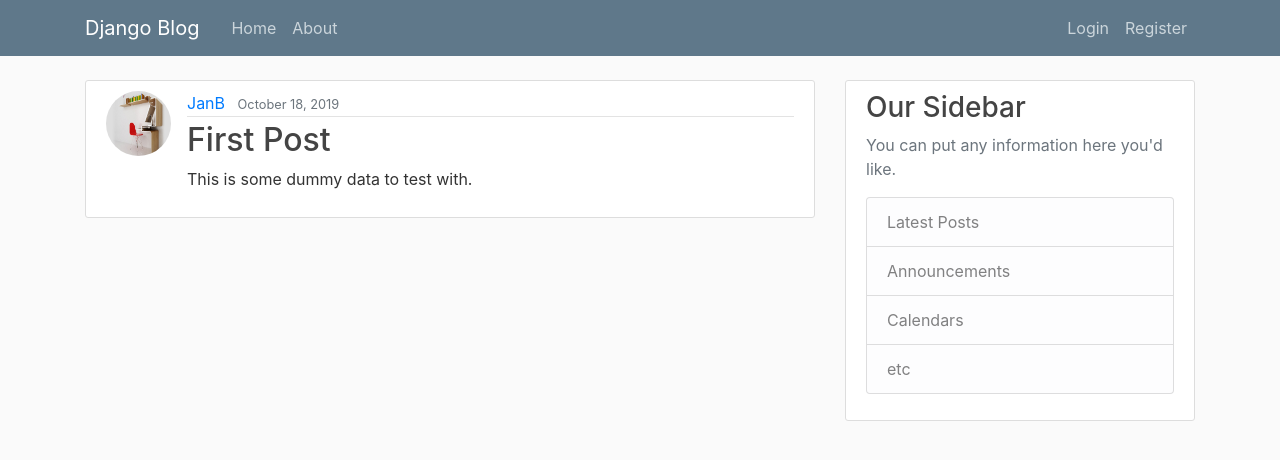
After one commit to JBert9000/django_blog, a Django app: page /post/1/ in a window 1280 px wide. The commit adds this page. Shown: the top 460 px of the page. Run offline with Django 3.2, Linux system fonts and the light colour scheme; data comes from the database, SQL or seed files in the repository; both versions use the stored data as it was after the commit; some libraries are stand-ins or nearby versions.

Commit message:
added ability for users to create, update, and delete posts.

```diff
--- a/blog/models.py
+++ b/blog/models.py
@@ -1,6 +1,7 @@
 from django.db import models
 from django.utils import timezone
 from django.contrib.auth.models import User
+from django.urls import reverse
 
 class Post(models.Model):
     title = models.CharField(max_length=100)
@@ -15,3 +16,6 @@
 
     def __str__(self):
         return self.title
+
+    # def get_absolute_url(self):
+    #     return reverse('post-detail', kwargs={'pk': self.pk})
--- a/blog/templates/blog/base.html
+++ b/blog/templates/blog/base.html
@@ -34,6 +34,7 @@
             <!-- Navbar Right Side -->
             <div class="navbar-nav">
               {% if user.is_authenticated %}
+              <a class="nav-item nav-link" href="{% url 'post-create' %}">New Post</a>
                 <a class="nav-item nav-link" href="{% url 'logout' %}">Logout</a>
                 <a class="nav-item nav-link" href="{% url 'profile' %}">Profile</a>
               {% else %}
--- a/blog/templates/blog/home.html
+++ b/blog/templates/blog/home.html
@@ -10,7 +10,7 @@
             <a class="mr-2" href="#">{{ post.author }}</a>
             <small class="text-muted">{{ post.date_posted|date:"F d, Y" }}</small>
           </div>
-          <h2><a class="article-title" href="#">{{ post.title }}</a></h2>
+          <h2><a class="article-title" href="{% url 'post-detail' post.id %}">{{ post.title }}</a></h2>
           <p class="article-content">{{ post.content }}</p>
         </div>
     </article>
--- /dev/null
+++ b/blog/templates/blog/post_detail.html
@@ -0,0 +1,22 @@
+{% extends 'blog/base.html' %}
+{% block content %}
+
+  <article class="media content-section">
+    <img class="rounded-circle article-img" src="{{ object.author.profile.image.url }}">
+      <div class="media-body">
+        <div class="article-metadata">
+          <a class="mr-2" href="#">{{ object.author }}</a>
+          <small class="text-muted">{{ object.date_posted|date:"F d, Y" }}</small>
+          {% if object.author == user %}
+            <div class="">
+              <a class="btn btn-secondary btn-sm mt-1 mb-1" href="{% url 'post-update' object.id %}">Update</a>
+              <a class="btn btn-danger btn-sm mt-1 mb-1" href="{% url 'post-delete' object.id %}">Delete</a>
+            </div>
+          {% endif %}
+        </div>
+        <h2 class="article-title">{{ object.title }}</h2>
+        <p class="article-content">{{ object.content }}</p>
+      </div>
+  </article>
+
+{% endblock content%}
--- a/blog/urls.py
+++ b/blog/urls.py
@@ -1,7 +1,19 @@
 from django.urls import path
+from .views import (
+    PostListView,
+    PostDetailView,
+    PostCreateView,
+    PostUpdateView,
+    PostDeleteView
+)
 from . import views
 
 urlpatterns = [
-    path('', views.home, name='blog-home'),
+    # path('', HomeView.as_view(), name='blog-home'),
+    path('', PostListView.as_view(), name='blog-home'),
+    path('post/<int:pk>/', PostDetailView.as_view(), name='post-detail'),
+    path('post/new/', PostCreateView.as_view(), name='post-create'),
+    path('post/<int:pk>/update', PostUpdateView.as_view(), name='post-update'),
+    path('post/<int:pk>/delete', PostDeleteView.as_view(), name='post-delete'),
     path('about/', views.about, name='blog-about'),
 ]
--- a/blog/views.py
+++ b/blog/views.py
@@ -1,6 +1,18 @@
 from django.shortcuts import render
+from django.contrib.auth.mixins import LoginRequiredMixin, UserPassesTestMixin
 from .models import Post
+from django.views.generic import (
+    ListView,
+    DetailView,
+    CreateView,
+    UpdateView,
+    DeleteView
+    )
 
+# class HomeView(TemplateView):
+#     template_name = "blog/home.html"
+#
+#     Post.objects.all()
 
 def home(request):
     context = {
@@ -8,6 +20,51 @@
     }
     return render(request, 'blog/home.html', context)
 
+class PostListView(ListView):
+    model = Post
+    template_name = 'blog/home.html' # <app>/<model>_<viewtype>.html
+    context_object_name = 'posts'
+    ordering = ['-date_posted']
+
+class PostDetailView(DetailView):
+    model = Post
+
+class PostCreateView(LoginRequiredMixin, CreateView):
+    model = Post
+    fields = ['title', 'content']
+    success_url = '/'
+
+    def form_valid(self, form):
+        form.instance.author = self.request.user
+        return super().form_valid(form)
+
+
+class PostUpdateView(LoginRequiredMixin, UserPassesTestMixin, UpdateView):
+    model = Post
+    fields = ['title', 'content']
+    success_url = '/'
+
+    def form_valid(self, form):
+        form.instance.author = self.request.user
+        return super().form_valid(form)
+
+    def test_func(self):
+        post = self.get_object()
+        if self.request.user == post.author:
+            return True
+        else:
+            return False
+
+class PostDeleteView(LoginRequiredMixin, UserPassesTestMixin, DeleteView):
+    model = Post
+    success_url = '/'
+
+    def test_func(self):
+        post = self.get_object()
+        if self.request.user == post.author:
+            return True
+        else:
+            return False
 
 def about(request):
     return render(request, 'blog/about.html', {'title': 'About'})
```
Also changed, not shown: blog/templates/blog/post_confirm_delete.html (added, +18 -0 lines), blog/templates/blog/post_form.html (added, +18 -0 lines), db.sqlite3.
